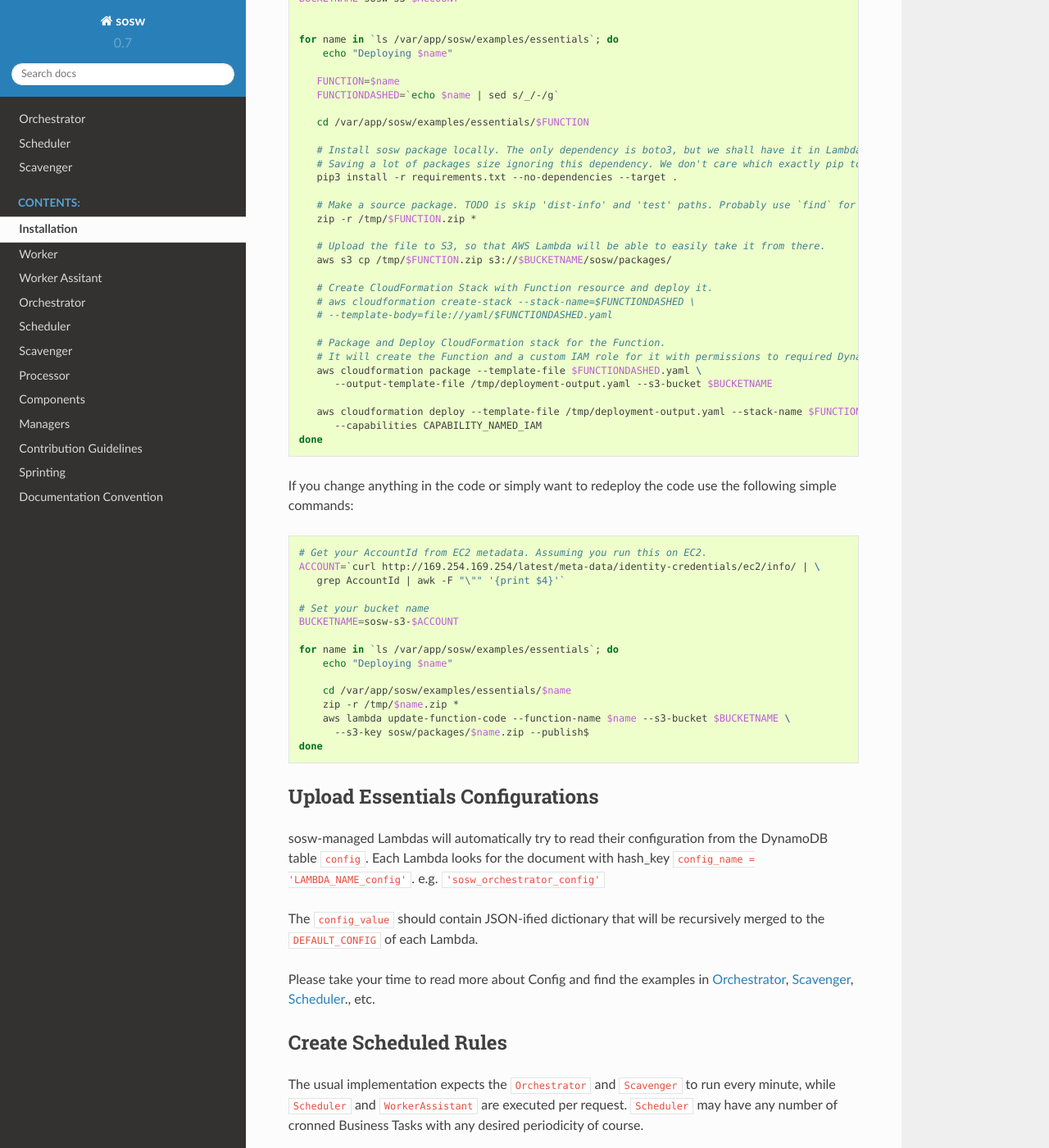
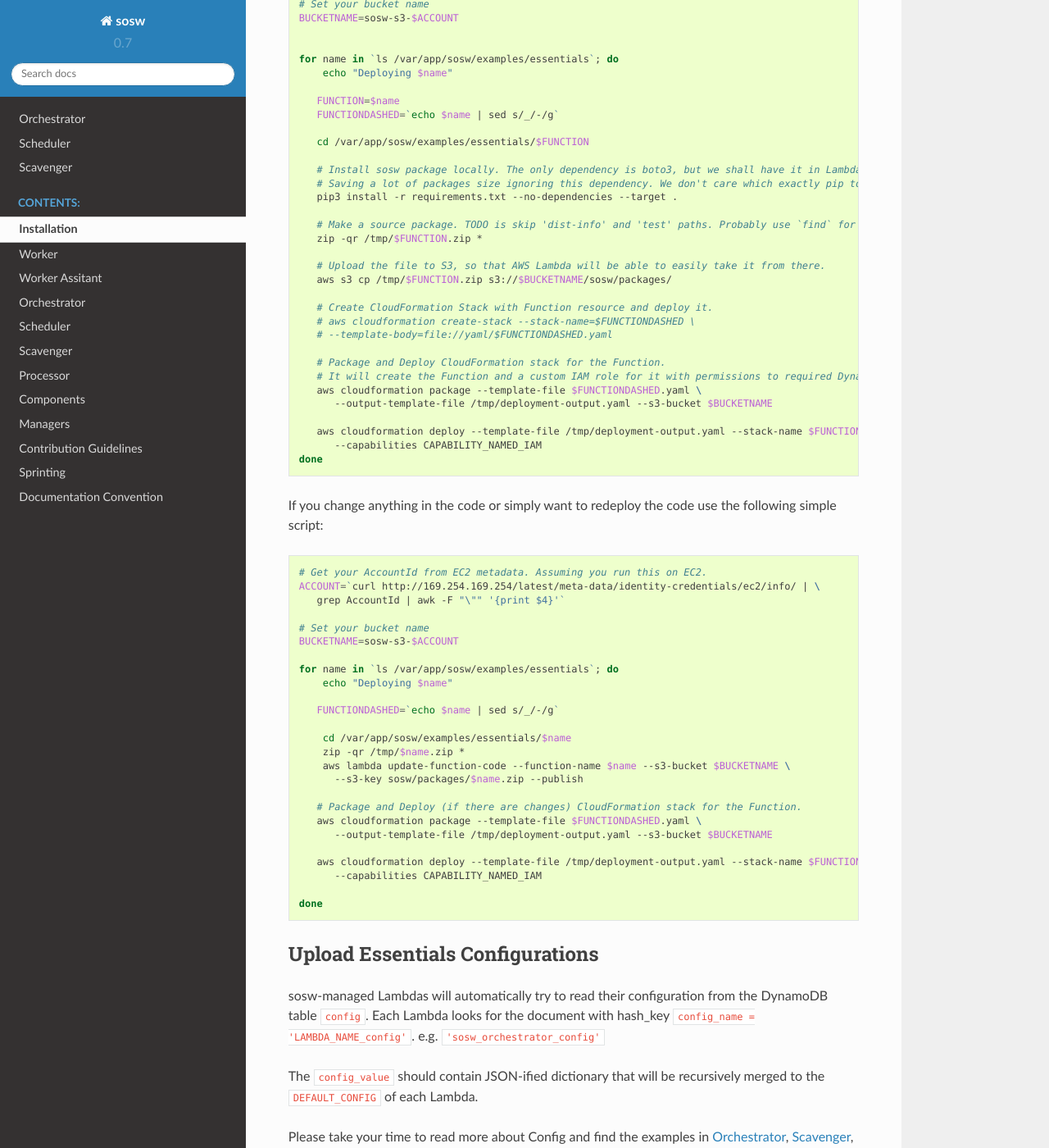
Before and after one commit to sosw/sosw, a Sphinx documentation site: the page built from docs/installation.rst, in a window 1280 px wide and 1400 px high, scrolled down 3115 px. Shown: the whole window at 82% size. Built offline with Sphinx 7.4.7 and the Read the Docs theme 2.0.0, drawn with Linux system fonts in a browser that asks for light colours; some of the changed text lies outside the part shown.

Commit message:
fixes. scavenger and orchestrator are ready!

```diff
--- a/docs/installation.rst
+++ b/docs/installation.rst
@@ -5,13 +5,13 @@ Steps
 -----
 
 .. toctree::
-   :numbered:
+:numbered:
 
-#. Setup AWS Account
-#. Provision Required AWS Resources
-#. Provision Lambda Functions for Essentials
-#. Upload Essentials Configurations
-#. Create Scheduled Rules
+    #. Setup AWS Account
+    #. Provision Required AWS Resources
+    #. Provision Lambda Functions for Essentials
+    #. Upload Essentials Configurations
+    #. Create Scheduled Rules
 
 
 Setup AWS Account
@@ -97,7 +97,8 @@ Now you are ready to start creating AWS resources. First let us provide some sha
 | You may enjoy the changes in CloudFormation GUI or make some coffee.
 
 If you later make any changes in these files (after the initial deployment), use the following script
-and it will update CloudFormation stacks.
+and it will update CloudFormation stacks. No harm to run it if you are not sure. CloudFormation is smart enough
+not to panic if there are no changes.
 
 .. code-block:: bash
 
@@ -164,7 +165,7 @@ Gives you full control over what is happening with your services.
       pip3 install -r requirements.txt --no-dependencies --target .
 
       # Make a source package. TODO is skip 'dist-info' and 'test' paths. Probably use `find` for this.
-      zip -r /tmp/$FUNCTION.zip *
+      zip -qr /tmp/$FUNCTION.zip *
 
       # Upload the file to S3, so that AWS Lambda will be able to easily take it from there.
       aws s3 cp /tmp/$FUNCTION.zip s3://$BUCKETNAME/sosw/packages/
@@ -182,8 +183,8 @@ Gives you full control over what is happening with your services.
          --capabilities CAPABILITY_NAMED_IAM
    done
 
-If you change anything in the code or simply want to redeploy the code use the following simple commands:
 
+If you change anything in the code or simply want to redeploy the code use the following simple script:
 
 .. code-block:: bash
 
@@ -197,11 +198,22 @@ If you change anything in the code or simply want to redeploy the code use the f
    for name in `ls /var/app/sosw/examples/essentials`; do
        echo "Deploying $name"
 
+      FUNCTIONDASHED=`echo $name | sed s/_/-/g`
+
        cd /var/app/sosw/examples/essentials/$name
-       zip -r /tmp/$name.zip *
+       zip -qr /tmp/$name.zip *
        aws lambda update-function-code --function-name $name --s3-bucket $BUCKETNAME \
-         --s3-key sosw/packages/$name.zip --publish$
+         --s3-key sosw/packages/$name.zip --publish
+
+      # Package and Deploy (if there are changes) CloudFormation stack for the Function.
+      aws cloudformation package --template-file $FUNCTIONDASHED.yaml \
+         --output-template-file /tmp/deployment-output.yaml --s3-bucket $BUCKETNAME
+
+      aws cloudformation deploy --template-file /tmp/deployment-output.yaml --stack-name $FUNCTIONDASHED \
+         --capabilities CAPABILITY_NAMED_IAM
+
    done
+
 
 Upload Essentials Configurations
 --------------------------------
```
Also changed, not shown: other parts of docs/installation.rst (+4 -4 lines), 6 other files.
